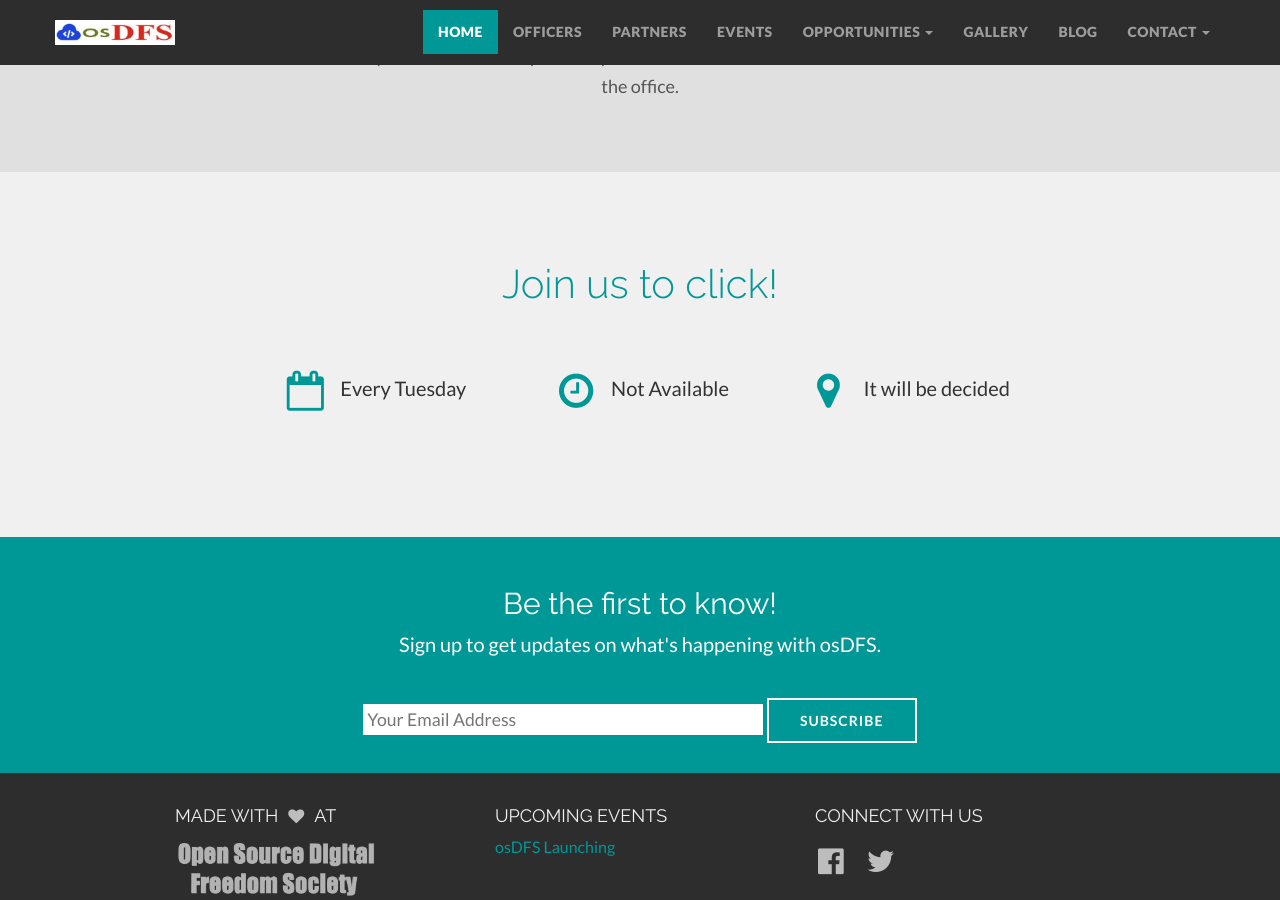
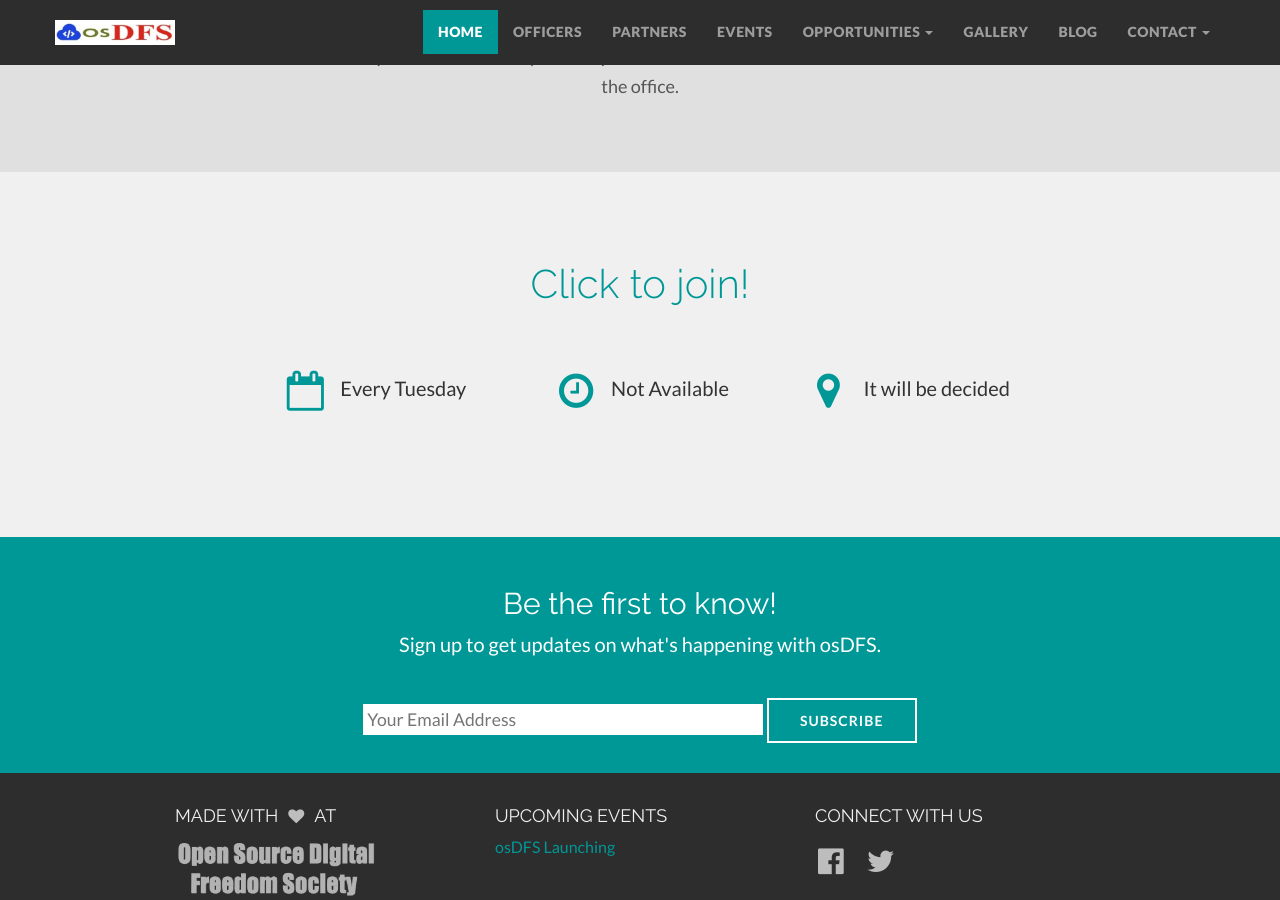
Before and after one commit to osDFS/osDFS-s-Website, a Jekyll site: the page built from index.html, in a window 1280 px wide and 900 px high, scrolled down 1277 px. Built offline with Jekyll 4.4.1, drawn with Linux system fonts in a browser that asks for light colours; nearby versions of some CDN libraries; comment, search, counter and statistics services are not loaded.

```diff
--- a/index.html
+++ b/index.html
@@ -72,7 +72,7 @@ permalink: /
   <div class="container">
     <div class="row centered">
       <div class="col-lg-8 col-lg-offset-2">
-        <h2><a href="https://docs.google.com/forms/d/e/1FAIpQLSfrhQgd5PXe3t4yr_jr33KOqdFGTi3ey6steG01FEU8Giq-6w/viewform?usp=sf_link">Join us to click!</a></h2>
+        <h2><a href="https://docs.google.com/forms/d/e/1FAIpQLSfrhQgd5PXe3t4yr_jr33KOqdFGTi3ey6steG01FEU8Giq-6w/viewform?usp=sf_link">Click to join!</a></h2>
       </div>
     </div>
     <div class="row centered">
```
